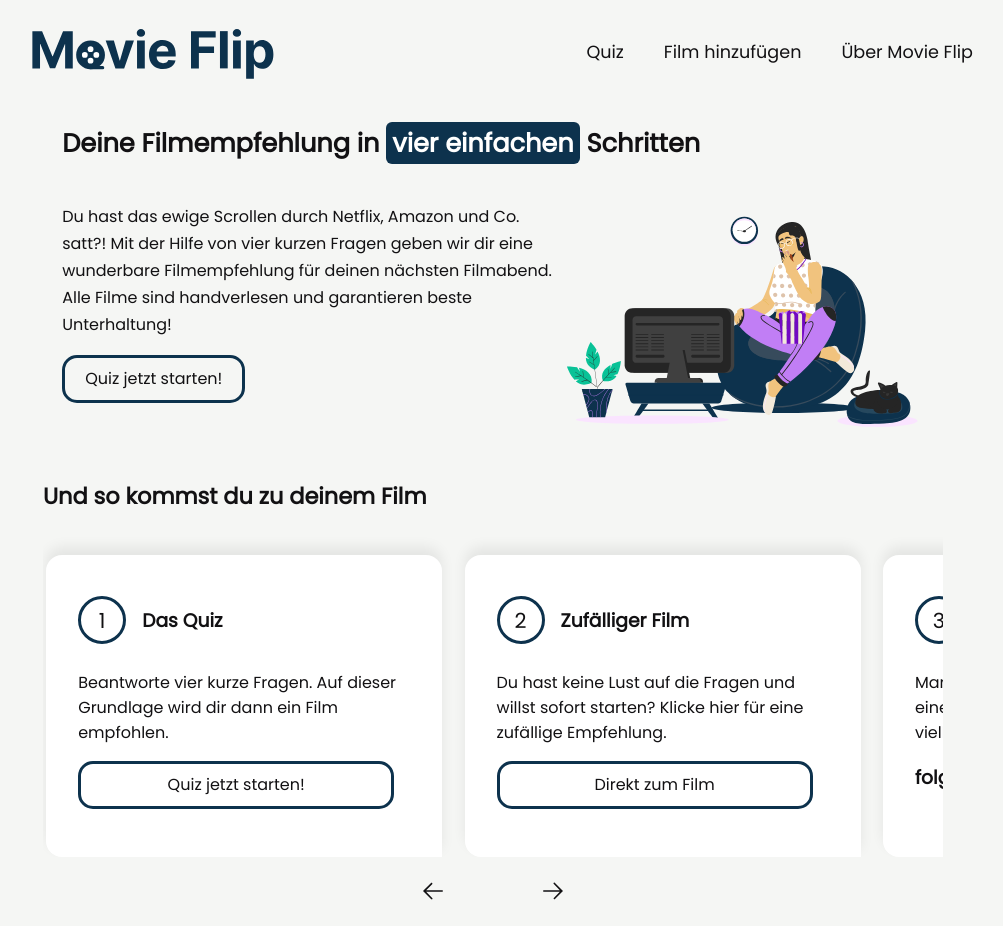
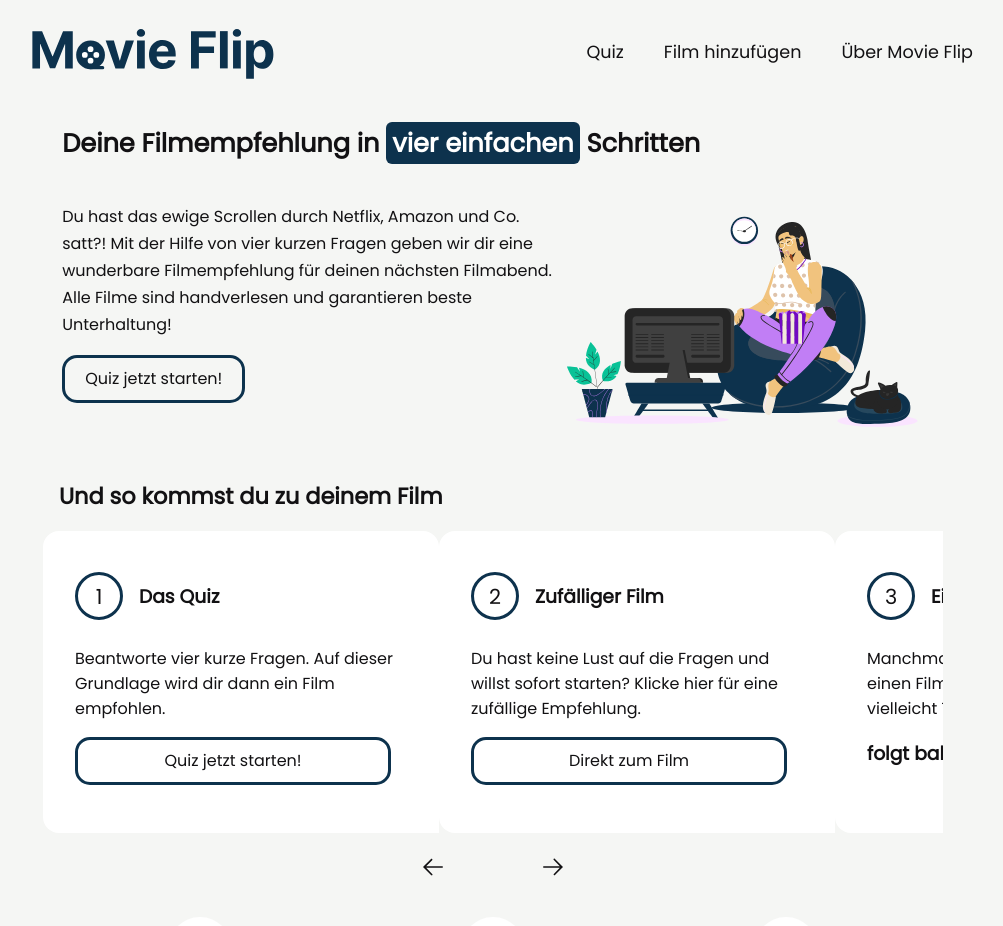
Before and after one commit to flipkoehler/capstone-project-ts, a Next.js app: page / in a window 1280 px wide. Shown: the top 926 px of the page, without its empty margins (147-1150 px from the left). Built offline with nearby package versions, Linux system fonts and the light colour scheme.

Commit message:
change some styling

```diff
--- a/components/Header/Header.js
+++ b/components/Header/Header.js
@@ -61,7 +61,6 @@ const StyledHeader = styled.div`
   display: flex;
   justify-content: space-between;
   height: 4.5rem;
-
   @media (max-width: 650px) {
     height: 100%;
     flex-direction: column;
--- a/components/Slider/Slider.tsx
+++ b/components/Slider/Slider.tsx
@@ -106,12 +106,10 @@ const StyledSliderItemDiv = styled.div`
   max-width: 100%;
   background-color: var(--globalWhite);
   border-radius: 1rem 1rem 0px 1rem;
-  box-shadow: 0px -0.5rem 0.8rem rgba(0, 0, 0, 0.07);
-  margin: 1.5rem 1.2rem 0 0.2rem;
   padding: 2rem;
   @media screen and (max-width: 600px) {
-    flex: 0 0 92%;
-    margin: 0 1rem 0 1rem;
+    flex: 0 0 90%;
+    margin: 0 0.8rem 0 1rem;
   }
 `;
 
--- a/components/WelcomePage/WelcomePage.tsx
+++ b/components/WelcomePage/WelcomePage.tsx
@@ -27,7 +27,7 @@ export default function WelcomePage(): JSX.Element {
           <Lottie animationData={movieCouchRelaxe} loop={true} />
         </StyledDivLottie>
       </StyledDivStart>
-      <h2>Und so kommst du zu deinem Film</h2>
+      <StyledH2>Und so kommst du zu deinem Film</StyledH2>
       <Slider />
 
       <Benefits />
@@ -38,6 +38,10 @@ export default function WelcomePage(): JSX.Element {
 const StyledContentBox = styled.div`
   max-width: 900px;
   margin: 0 auto;
+`;
+
+const StyledH2 = styled.h2`
+  margin-left: 1rem;
 `;
 
 const StyledSpan = styled.span`
```
